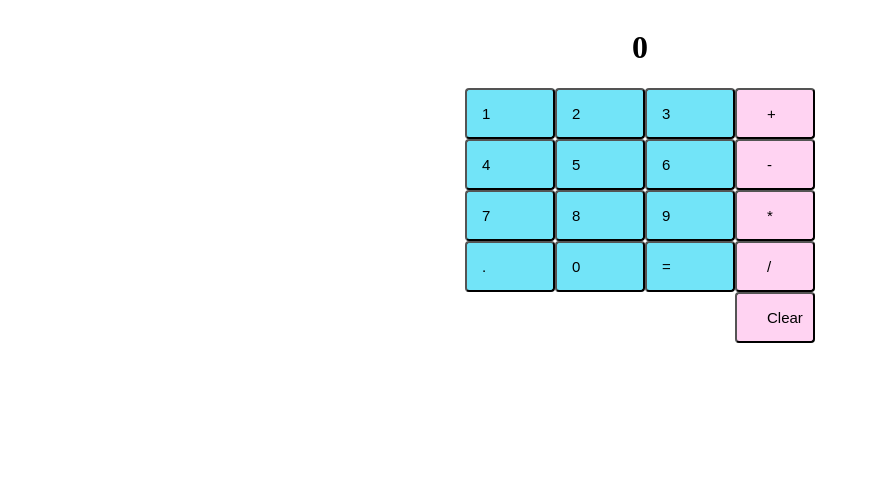
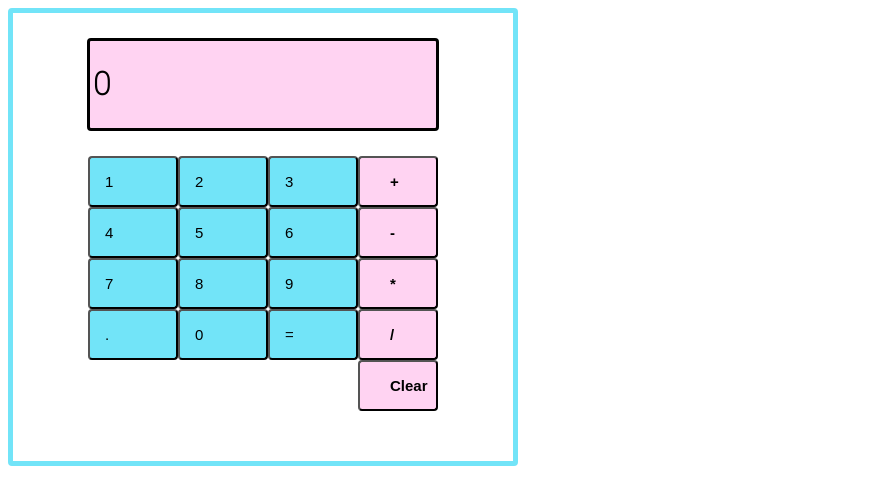
Before and after one commit to lkhoshino/odin-calculator, a plain HTML site: page index.html in a window 1280 px wide. Shown: the whole page, without its empty margins (0-870 px from the left). Drawn offline with Linux system fonts and the light colour scheme.

Commit message:
css improvements

```diff
--- a/index.html
+++ b/index.html
@@ -6,10 +6,15 @@
     <meta name="viewport" content="width=<device-width>, initial-scale=1.0">
     <title>Document</title>
     <link rel="stylesheet" href="styles.css">
+    <link rel="preconnect" href="https://fonts.googleapis.com">
+    <link rel="preconnect" href="https://fonts.gstatic.com" crossorigin>
+    <link href="https://fonts.googleapis.com/css2?family=Roboto:wght@100&display=swap" rel="stylesheet">
 </head>
 <body>
     <div class="main">
+        <div class="displayBackground">
         <h1 class="display">0</h1>
+        </div>
 
         <div class="keyboard">
         <div class ="numberButtons">
--- a/styles.css
+++ b/styles.css
@@ -1,12 +1,30 @@
+
 .main{
     justify-content: center;
     align-items: center;
     display: flex;
     flex-direction: column;
+    max-width: 500px;
+    padding-bottom: 50px;
+    border-radius: 4px;
+    border: 5px solid #72e4f8;
 }
 
 .display{
     display: flex;
+    font-family: 'Roboto', sans-serif;
+}
+
+.displayBackground{
+    display: flex;
+    background-color: #ffd3f2;
+    width: 340px;
+    max-height: fit-content;
+    margin: 25px;
+    border-radius: 4px;
+    padding: 3px;
+    border:3px solid black;
+    flex-shrink: 3;
 }
 
 .numberButtons button{
@@ -25,6 +43,7 @@
     padding: 15px 30px;
     border-radius: 4px;
     width: 80px;
+    font-weight: bold;
 }
 
 .keyboard{
```
